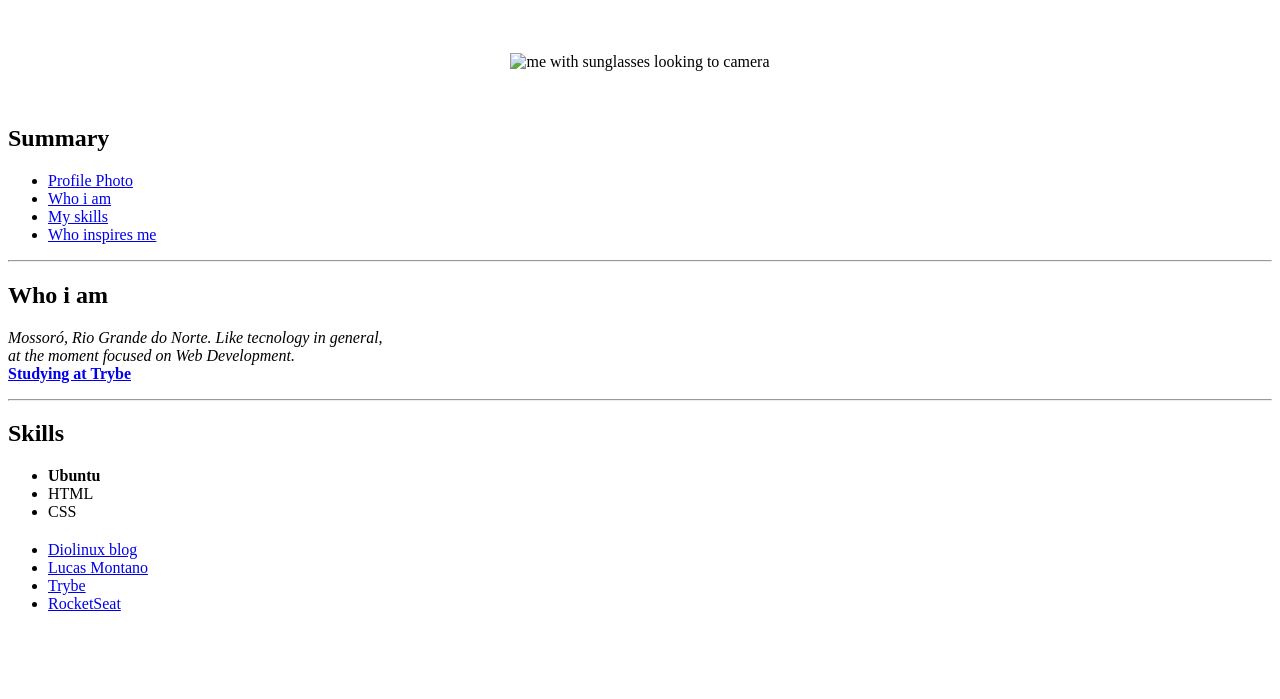
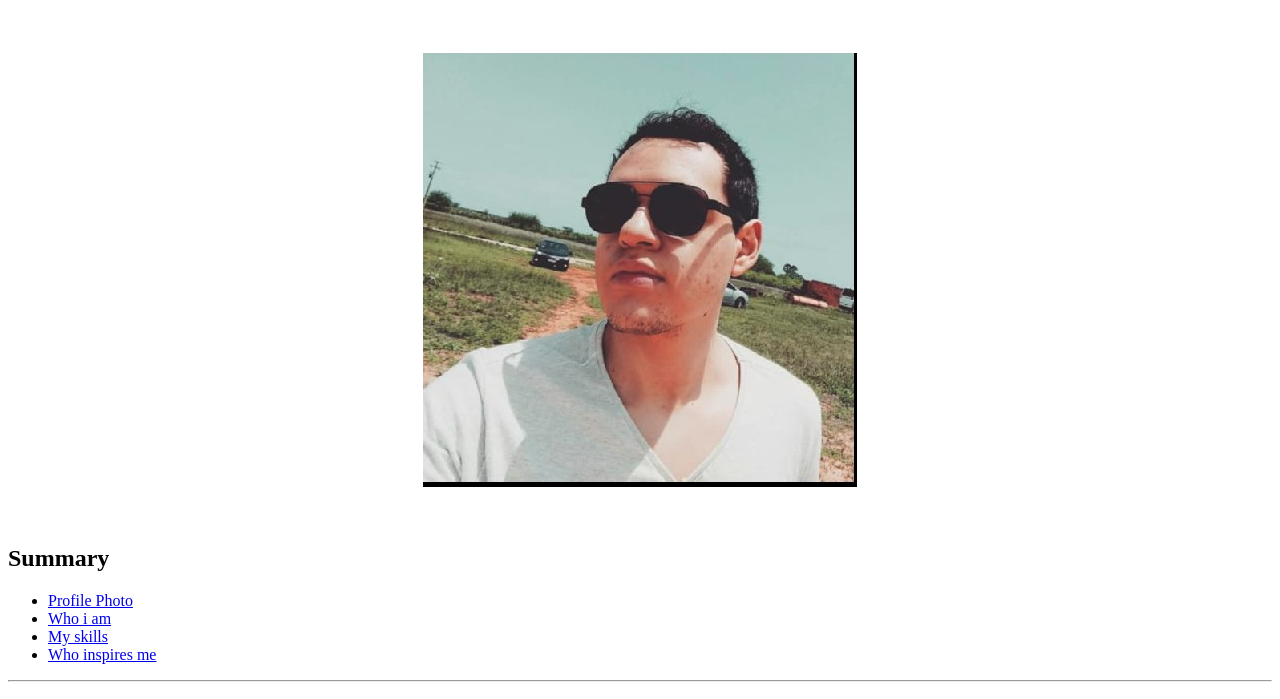
Before and after one commit to gabriel-am12/gabriel-am12.github.io, a plain HTML site: page index.html in a window 1280 px wide. Shown: the part 87-786 px from the top of the page. Drawn offline with Linux system fonts and the light colour scheme.

Commit message:
add photo

```diff
--- a/index.html
+++ b/index.html
@@ -10,7 +10,7 @@
     <br>
     <h1 style="text-align: center;">Gabriel Augusto Mendes de Souza</h1>
     <br>
-    <p style="text-align: center;"><img id="photo" src="../../Downloads/foto 1.jpeg" alt="me with sunglasses looking to camera"></p>
+    <p style="text-align: center;"><img id="photo" src="photo01.jpg" alt="me with sunglasses looking to camera"></p>
     <br>
     <h2 id="summary">Summary</h2>
     <ul>
```
Also changed, not shown: photo01.jpg (added).
